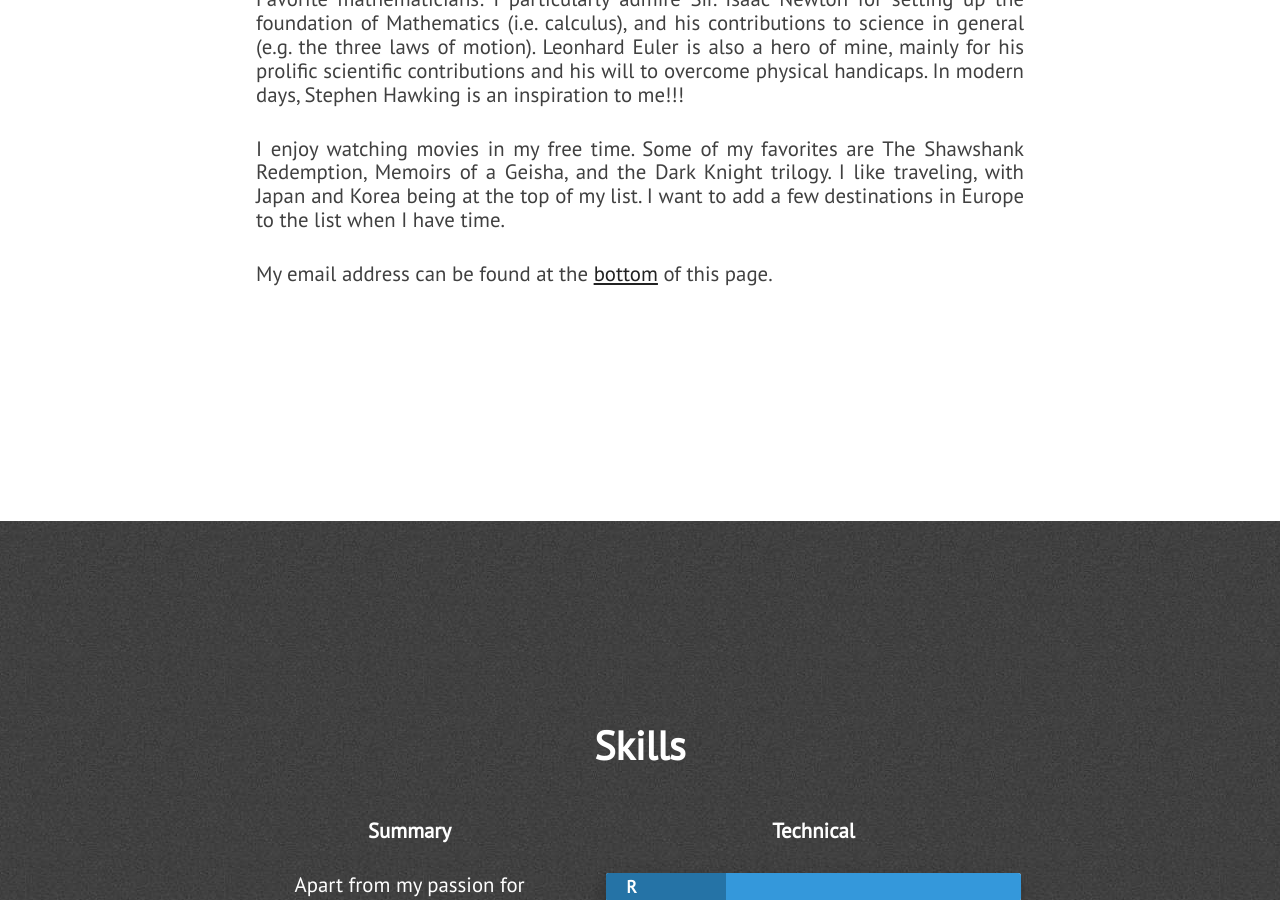
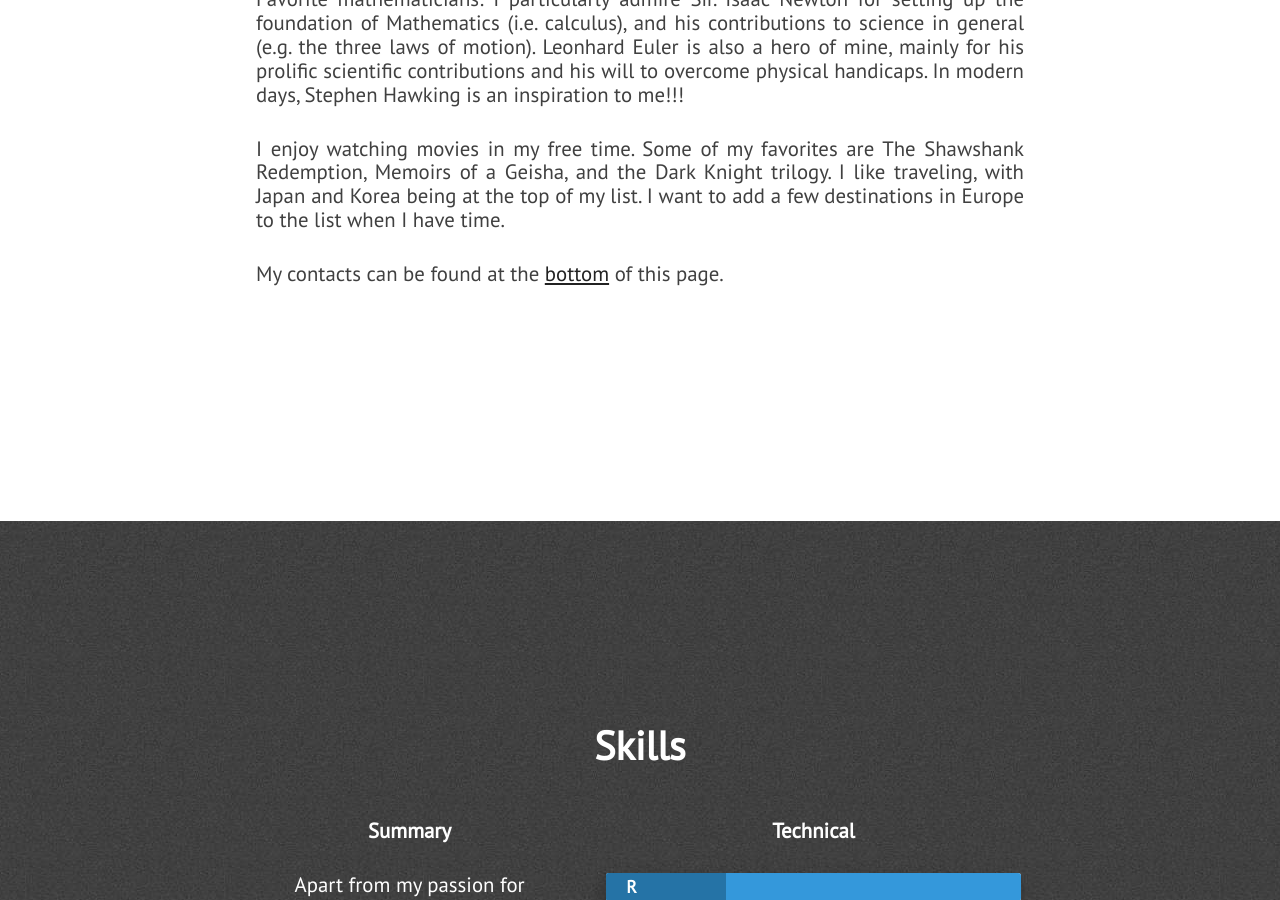
Before and after one commit to nguyendangson/sondangnguyen, a Jekyll site: the page built from index.html, in a window 1280 px wide and 900 px high, scrolled down 1439 px. Built offline with Jekyll 4.4.1, drawn with Linux system fonts in a browser that asks for light colours; nearby versions of some CDN libraries.

Commit message:
Update about.html

```diff
--- a/_includes/about.html
+++ b/_includes/about.html
@@ -20,7 +20,7 @@ In modern days, Stephen Hawking is an inspiration to me!!!
 I like traveling, with Japan and Korea being at the top of my list. I want to add a few destinations in Europe to the list when I have time.
             </p>
             <p class="paragraph-text justify-text">
-                My email address can be found at the <span class="extra-link"><a href="#extra">bottom</a></span> of this page.
+                My contacts can be found at the <span class="extra-link"><a href="#extra">bottom</a></span> of this page.
             </p>
         </div>
     </section>
```
